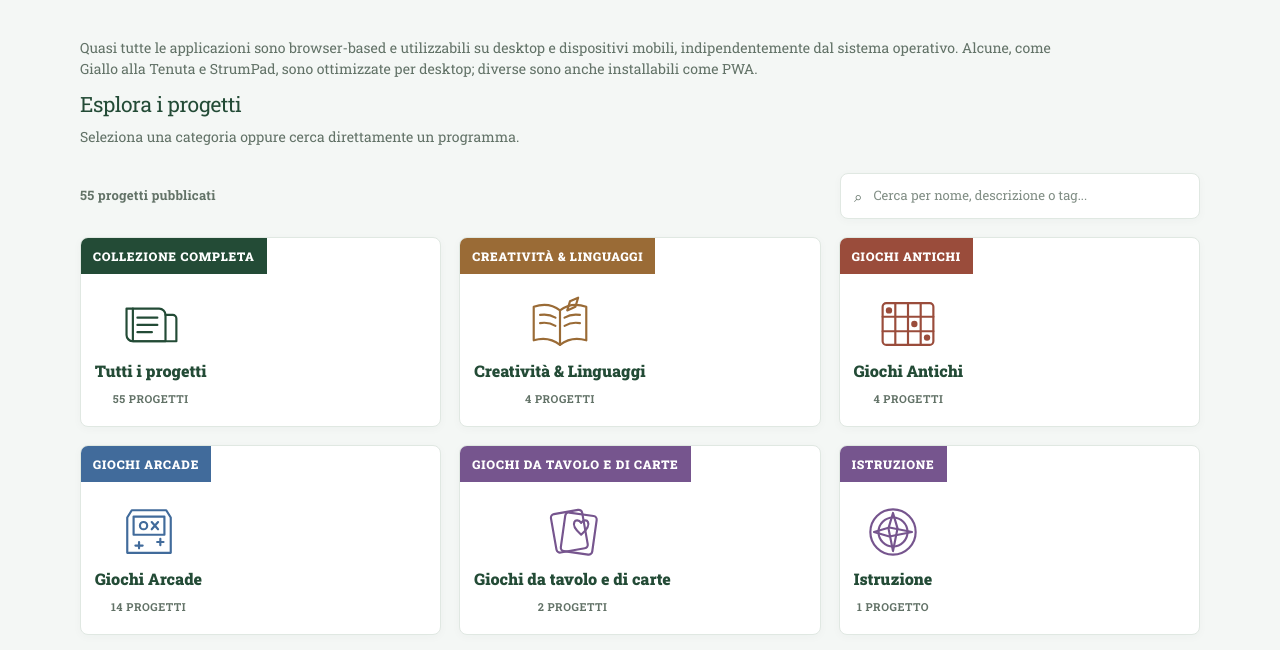
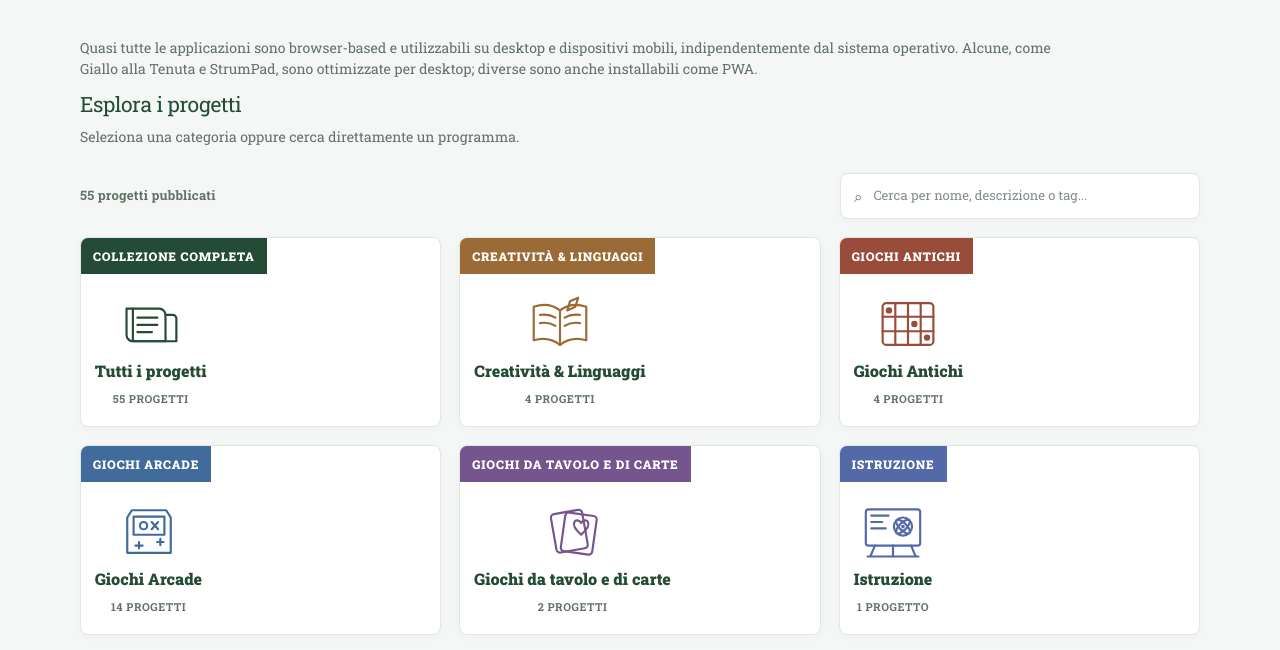
Before and after one commit to TagtTheSpellcaster/TagtTheSpellCaster.github.io, a plain HTML site: page index.html in a window 1280 px wide. Shown: the part 147-797 px from the top of the page. Drawn offline with Linux system fonts and the light colour scheme.

Commit message:
Add files via upload

```diff
--- a/index.html
+++ b/index.html
@@ -91,7 +91,7 @@ const translations={
  it:{subtitle:"Progetti, utility e strumenti pubblicati su GitHub Pages",explore:"Esplora i progetti",instruction:"Seleziona una categoria oppure cerca direttamente un programma.",platformNote:"Quasi tutte le applicazioni sono browser-based e utilizzabili su desktop e dispositivi mobili, indipendentemente dal sistema operativo. Alcune, come Giallo alla Tenuta e StrumPad, sono ottimizzate per desktop; diverse sono anche installabili come PWA.",loading:"Ricerca dei progetti...",searchPlaceholder:"Cerca per nome, descrizione o tag...",allProjects:"Tutti i progetti",catalogEditor:"Editor del catalogo",allCollection:"COLLEZIONE COMPLETA",allProjectsLabel:"Tutti i progetti",project:"progetto",projects:"progetti",result:"risultato",results:"risultati",found:"programma trovato",foundMany:"programmi trovati",published:"progetti pubblicati",tagHeading:"Progetti con il tag:",showCategories:"Mostra tutte le categorie",noTag:"Nessun progetto trovato con questo tag.",noSearch:"Nessun programma corrisponde alla ricerca.",noCriteria:"Nessun progetto corrisponde ai criteri di ricerca.",loadError:"Errore nel caricamento dei progetti:",renderError:"Errore nella visualizzazione dei progetti:",tagAria:"Mostra tutti i progetti con il tag"},
  en:{subtitle:"Projects, utilities and tools published on GitHub Pages",explore:"Explore the projects",instruction:"Choose a category or search for a project.",platformNote:"Almost all apps run in the browser and work on desktop and mobile devices, regardless of operating system. Some, such as Giallo alla Tenuta and StrumPad, are desktop-optimized; several are also installable as PWAs.",loading:"Loading projects...",searchPlaceholder:"Search by name, description or tag...",allProjects:"All projects",catalogEditor:"Catalog editor",allCollection:"COMPLETE COLLECTION",allProjectsLabel:"All projects",project:"project",projects:"projects",result:"result",results:"results",found:"project found",foundMany:"projects found",published:"published projects",tagHeading:"Projects tagged:",showCategories:"Show all categories",noTag:"No projects found with this tag.",noSearch:"No projects match your search.",noCriteria:"No projects match the selected criteria.",loadError:"Error loading projects:",renderError:"Error displaying projects:",tagAria:"Show all projects tagged"}
 };
-const categoryLabels={"Tutti":"All","Giochi Antichi":"Ancient Games","Giochi Arcade":"Arcade Games","Arcade":"Arcade","RPG & Game Master":"RPG & Game Master","Giochi da tavolo e di carte":"Board & Card Games","Musica & Audio":"Music & Audio","Utility & Strumenti":"Utilities & Tools","Creatività & Linguaggi":"Creativity & Languages","Altri progetti":"Other Projects"};
+const categoryLabels={"Tutti":"All","Giochi Antichi":"Ancient Games","Giochi Arcade":"Arcade Games","Arcade":"Arcade","RPG & Game Master":"RPG & Game Master","Giochi da tavolo e di carte":"Board & Card Games","Musica & Audio":"Music & Audio","Utility & Strumenti":"Utilities & Tools","Creatività & Linguaggi":"Creativity & Languages","Istruzione":"Education","Altri progetti":"Other Projects"};
 let currentLanguage=localStorage.getItem("language")==="en"?"en":"it";
 function tr(key){return translations[currentLanguage][key]||translations.it[key]||key}
 function displayCategory(category){return currentLanguage==="en"?(categoryLabels[category]||category):category}
@@ -111,7 +111,7 @@ optLight.addEventListener("click",()=>applyTheme("light"));optDark.addEventListe
 applyTheme(getEffectiveTheme());
 
 const categoryColors=["#9a4c3b","#39744e","#416b9b","#a58a43","#76558e","#9a6b36","#527b82","#8a5968"];
-const knownCategoryColors={"Giochi Antichi":"#9a4c3b","Giochi Arcade":"#416b9b","Arcade":"#416b9b","RPG & Game Master":"#a58a43","Machinarium":"#a66b32","Giochi da tavolo e di carte":"#76558e","Musica & Audio":"#39744e","Utility & Strumenti":"#527b82","Creatività & Linguaggi":"#9a6b36","Altri progetti":"#777d78"};
+const knownCategoryColors={"Giochi Antichi":"#9a4c3b","Giochi Arcade":"#416b9b","Arcade":"#416b9b","RPG & Game Master":"#a58a43","Machinarium":"#a66b32","Giochi da tavolo e di carte":"#76558e","Musica & Audio":"#39744e","Utility & Strumenti":"#527b82","Creatività & Linguaggi":"#9a6b36","Istruzione":"#5369A8","Altri progetti":"#777d78"};
 function getCategories(){return [...new Set(allProjects.map(getProjectCategory))].sort((a,b)=>a.localeCompare(b,currentLanguage))}
 function getCategoryColor(category,index){return knownCategoryColors[category]||categoryColors[index%categoryColors.length]}
 const categoryIcons={
@@ -124,6 +124,7 @@ const categoryIcons={
 "Musica & Audio":`<svg viewBox="0 0 80 64" aria-hidden="true" focusable="false"><path d="M47 11v33a8 8 0 1 1-5-7V19l24-6v25a8 8 0 1 1-5-7V7z"/><path d="M10 29h8l5-10 8 26 7-16h8"/></svg>`,
 "Utility & Strumenti":`<svg viewBox="0 0 80 64" aria-hidden="true" focusable="false"><path d="M14 17h52M14 32h52M14 47h52"/><circle cx="29" cy="17" r="6" fill="var(--surface)"/><circle cx="51" cy="32" r="6" fill="var(--surface)"/><circle cx="36" cy="47" r="6" fill="var(--surface)"/></svg>`,
 "Creatività & Linguaggi":`<svg viewBox="0 0 80 64" aria-hidden="true" focusable="false"><path d="M40 17c-9-7-20-7-29-4v37c10-3 20-2 29 5 9-7 19-8 29-5V13c-9-3-20-3-29 4z"/><path d="M40 18v37M18 22c6-1 12 0 17 3M18 31c6-1 12 0 17 3M62 22c-6-1-12 0-17 3M62 31c-6-1-12 0-17 3"/><path d="m51 7 9-4-3 10-9 4z"/></svg>`,
+"Istruzione":`<svg viewBox="0 0 80 64" aria-hidden="true" focusable="false"><rect x="10" y="7" width="60" height="40" rx="3"/><path d="M16 14h19M16 21h12M16 28h16M20 47l-5 12M60 47l5 12M40 47v12M12 59h56"/><circle cx="51" cy="26" r="10"/><ellipse cx="51" cy="26" rx="4" ry="10" transform="rotate(45 51 26)"/><ellipse cx="51" cy="26" rx="4" ry="10" transform="rotate(-45 51 26)"/><circle cx="51" cy="26" r="2" fill="currentColor" stroke="none"/></svg>`,
 "Altri progetti":`<svg viewBox="0 0 80 64" aria-hidden="true" focusable="false"><circle cx="40" cy="32" r="25"/><circle cx="40" cy="32" r="16"/><path d="m40 11 5 17-5 25-5-25z"/><path d="m19 32 17-5 25 5-25 5z"/></svg>`};
 function getCategoryIcon(category){return categoryIcons[category]||categoryIcons["Altri progetti"]}
 
```
